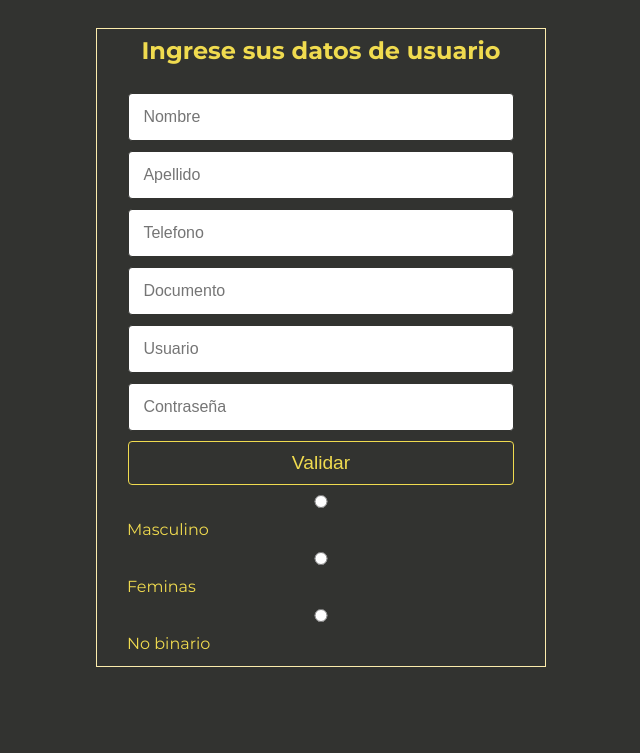
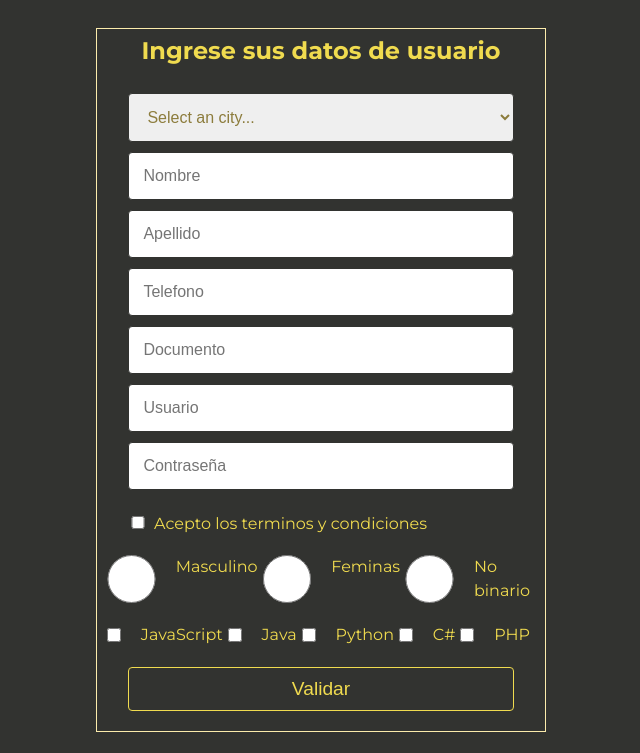
Before and after one commit to juan1535/DOM, a plain HTML site: page atributos.html in a window 1280 px wide. Shown: the part 47-800 px from the top of the page, without its empty margins (319-959 px from the left). Drawn offline with Linux system fonts and the light colour scheme.

Commit message:
practica

```diff
--- a/atributos.css
+++ b/atributos.css
@@ -233,9 +233,20 @@ button:disabled {
 }
 
 
-/* select {
+#terminos, #labelsito {
+  display: inline;
+  margin:  1rem;
+}
 
-  border-radius: 20px;
-  border: none;
-  padding: 3px 10px;
-} */
+#labelsito {
+  margin-left: -15px;
+}
+
+
+#radioContainer {
+  display: flex;
+}
+
+#checkboxContainer {
+ display: flex;
+}
--- a/atributos.js
+++ b/atributos.js
@@ -16,7 +16,9 @@ const $select = document.createElement('select');
 const $checkbox = document.createElement('input');
 const label = document.createElement('label');
 const radioButtonsContainer = document.createElement('div');
-formulario.appendChild(radioButtonsContainer);
+const checkboxContainer = document.createElement('div')
+
+formulario.append(radioButtonsContainer, checkboxContainer);
 
 async function cargarGeneros() {
     try {
@@ -24,7 +26,7 @@ async function cargarGeneros() {
         const data = await fetch('generos.json');
         const genderData = await data.json();
 
-        genderData.forEach(gender => {
+            genderData.forEach(gender => {
             const radioButton = document.createElement('input');
             radioButton.setAttribute('type', 'radio');
             radioButton.setAttribute('name', 'gender');
@@ -35,20 +37,51 @@ async function cargarGeneros() {
             radioLabel.setAttribute('id', `gender-${gender.id}`);
             radioLabel.textContent = gender.gender;
 
-            radioButtonsContainer.appendChild(radioButton);
-            radioButtonsContainer.appendChild(radioLabel);
+            radioButtonsContainer.append(radioButton, radioLabel);
         });
     } catch (error) {
         console.error("Error al cargar el archivo JSON:", error);
     }
 }
 
+async function cargarLenguajes() {
+
+    try {
+
+        const data = await fetch('lenguajesProgramacion.json');
+        const lenguajesData = await data.json();
+
+            lenguajesData.forEach(lenguajes => {
+            const $checkbox = document.createElement('input');
+            $checkbox.setAttribute('type', 'checkbox');
+            $checkbox.setAttribute('name', 'lenguaje');
+            $checkbox.setAttribute('for', `lenguajes-${lenguajes.id}`);
+            $checkbox.setAttribute('value', lenguajes.lenguajes);
+
+            const checkboxLabel = document.createElement('label');
+            checkboxLabel.setAttribute('id', `lenguajes-${lenguajes.id}`);
+            checkboxLabel.textContent = lenguajes.lenguajes;
+
+            checkboxContainer.append($checkbox, checkboxLabel);
+        });
+
+    } catch (error) {
+        console.error("Error al cargar el archivo JSON:", error);
+    }
+
+
+}
+
+
 // Llamamos a la función para cargar los géneros
 cargarGeneros();
+cargarLenguajes();
 
 // Se le asignan id
 label.id = "labelsito";
 $checkbox.id = "terminos";
+radioButtonsContainer.id = "radioContainer"
+checkboxContainer.id = "checkboxContainer"
 
 // Agregamos texto
 label.textContent = "Acepto los terminos y condiciones";
@@ -59,21 +92,19 @@ label.textContent = "Acepto los terminos y condiciones";
 
 // Agregar los atributos
 $checkbox.setAttribute('type', "checkbox");
-radio_buttonPrimero.setAttribute('type', 'radio');
-radio_buttonSegundo.setAttribute('type', 'radio');
 
 // Insertarlo antes de validar
 button.insertAdjacentElement("beforebegin", $checkbox);
 button.insertAdjacentElement("beforebegin", label);
-button.insertAdjacentElement("beforebegin", radio_buttonPrimero);
-button.insertAdjacentElement("beforebegin", radio_buttonSegundo);
+button.insertAdjacentElement("beforebegin", radioButtonsContainer);
+button.insertAdjacentElement("beforebegin", checkboxContainer);
 
 //  Agregamos los estilos css
 $select.classList.add("select");
 
 // Agregamos las opciones
 const opcionDefault = document.createElement("option");
-opcionDefault.textContent = 'Selecciona una ciudad...'; // Corregido a español
+opcionDefault.textContent = 'Select an city...';
 opcionDefault.disabled = true;
 opcionDefault.selected = true;
 $select.appendChild(opcionDefault);
@@ -85,7 +116,6 @@ formulario.insertBefore($select, formulario.firstChild);
 funcionAsincronaCiudades($select);
 
 const validar_checkbox = () => {
-    // Validación del checkbox para habilitar el botón
     ($checkbox.checked) ? button.removeAttribute("disabled") : button.setAttribute("disabled", "");
 };
 
--- /dev/null
+++ b/lenguajesProgramacion.json
@@ -0,0 +1,22 @@
+[
+    {
+        "id": 1,
+        "lenguajes": "JavaScript"
+    },
+    {
+        "id": 2,
+        "lenguajes": "Java"
+    },
+    {
+        "id": 3,
+        "lenguajes": "Python"
+    },
+    {
+        "id": 4,
+        "lenguajes": "C#"
+    },
+    {
+        "id": 5,
+        "lenguajes": "PHP"
+    }
+]
```
